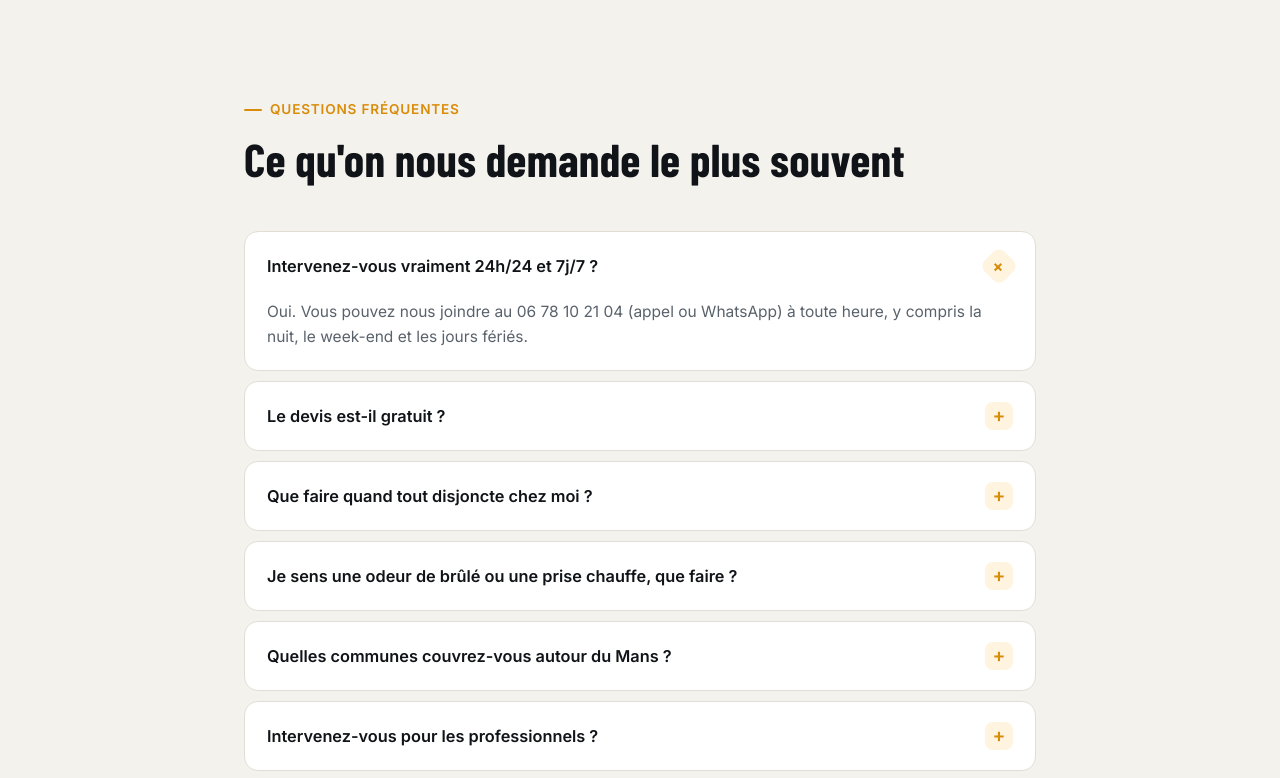
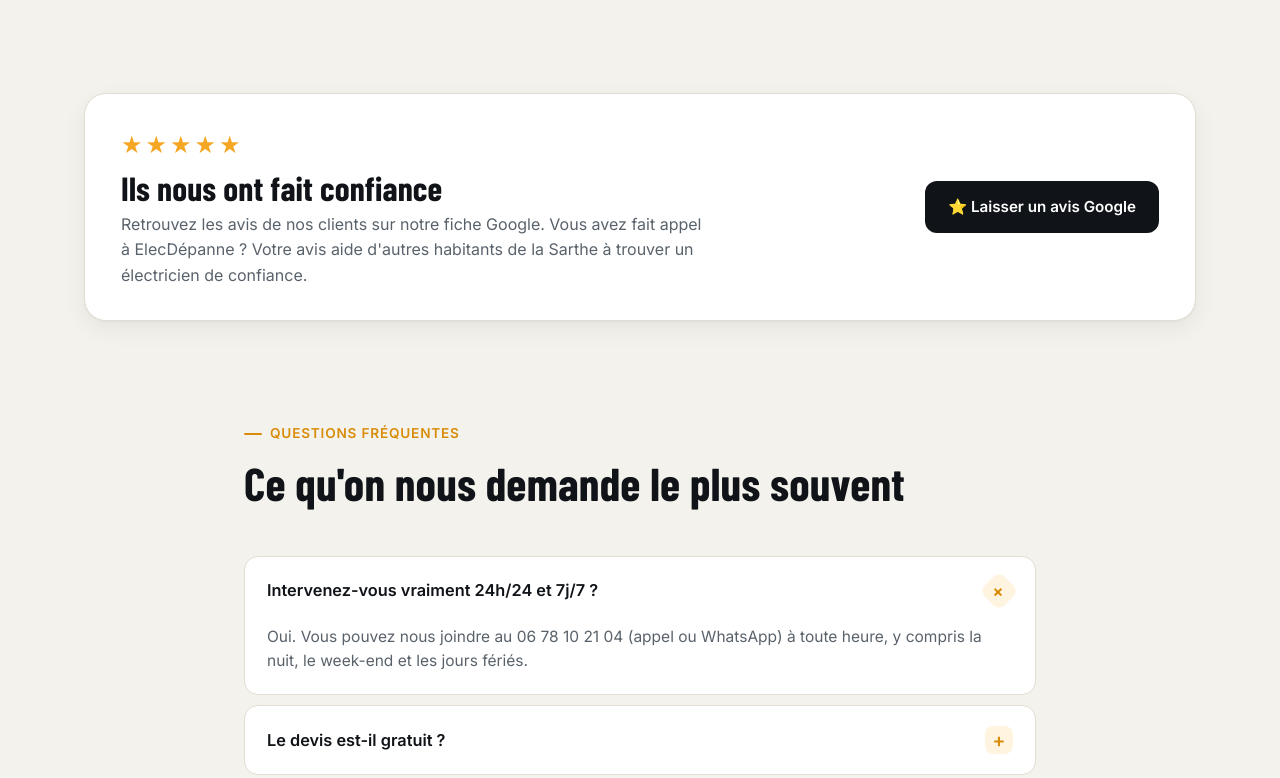
Before and after one commit to elecdepannecontact-sudo/eledepanne-site, a plain HTML site: page index.html in a window 1280 px wide. Shown: the part 4474-5252 px from the top of the page. Drawn offline with nearby package versions, Linux system fonts and the light colour scheme; a web font is replaced by a local one.

Commit message:
Ajout d'un bloc et d'un lien pour laisser un avis Google
Co-Authored-By: Claude Opus 5.5 <noreply@anthropic.com>
Claude-Session: https://claude.ai/code/session_01HHx9Joc1ZBJCQfnofWzxd1

```diff
--- a/index.html
+++ b/index.html
@@ -210,6 +210,13 @@
   .zone-card{background:var(--amber); border-radius:22px; padding:34px; color:var(--ink);}
   .zone-card h3{font-size:1.8rem; margin-bottom:10px;}
   .zone-card p{margin-bottom:22px; color:#3b2a06;}
+
+  /* Avis */
+  .reviews{display:flex; align-items:center; justify-content:space-between; gap:28px; flex-wrap:wrap; background:var(--card); border:1px solid var(--line); border-radius:22px; padding:32px 36px; box-shadow:var(--shadow);}
+  .reviews .stars{color:var(--amber); font-size:1.5rem; letter-spacing:3px; margin-bottom:6px;}
+  .reviews h2{font-size:clamp(1.6rem,3vw,2.1rem); margin-bottom:6px;}
+  .reviews p{color:var(--muted); max-width:58ch;}
+  @media (max-width:640px){ .reviews{padding:26px 22px;} .reviews .btn{width:100%;} }
 
   /* FAQ */
   .faq{max-width:840px;}
@@ -461,6 +468,19 @@
   </div>
 </section>
 
+<section id="avis" style="padding-top:0;">
+  <div class="wrap">
+    <div class="reviews">
+      <div>
+        <div class="stars" aria-hidden="true">★★★★★</div>
+        <h2>Ils nous ont fait confiance</h2>
+        <p>Retrouvez les avis de nos clients sur notre fiche Google. Vous avez fait appel à ElecDépanne ? Votre avis aide d'autres habitants de la Sarthe à trouver un électricien de confiance.</p>
+      </div>
+      <a class="btn btn-dark" href="https://g.page/r/CQ3mkK0tFD2lEAE/review" target="_blank" rel="noopener">⭐ Laisser un avis Google</a>
+    </div>
+  </div>
+</section>
+
 <section id="faq" style="padding-top:0;">
   <div class="wrap faq">
     <div class="head">
@@ -532,6 +552,7 @@
           <li><a href="#apropos">À propos</a></li>
           <li><a href="#tarifs">Tarifs</a></li>
           <li><a href="#zone">Zone d'intervention</a></li>
+          <li><a href="https://g.page/r/CQ3mkK0tFD2lEAE/review" target="_blank" rel="noopener">Laisser un avis Google</a></li>
           <li><a href="mentions-legales.html">Mentions légales</a></li>
         </ul>
       </div>
```
